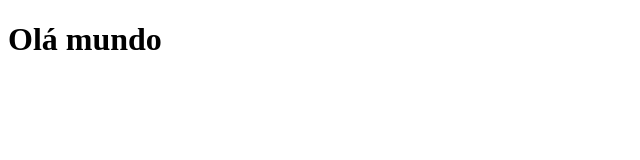
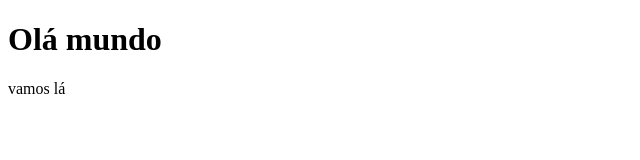
Before and after one commit to JosiasDev/JosiasDev.github.io, a plain HTML site: page prova01/index.html in a window 1280 px wide. Shown: the full height of the page, 0-640 px from the left. Drawn offline with Linux system fonts and the light colour scheme.

Commit message:
modificando arquivo html

```diff
--- a/prova01/index.html
+++ b/prova01/index.html
@@ -7,5 +7,6 @@
 </head>
 <body>
     <h1>Olá mundo</h1>
+    <p>vamos lá</p>
 </body>
 </html>
```
